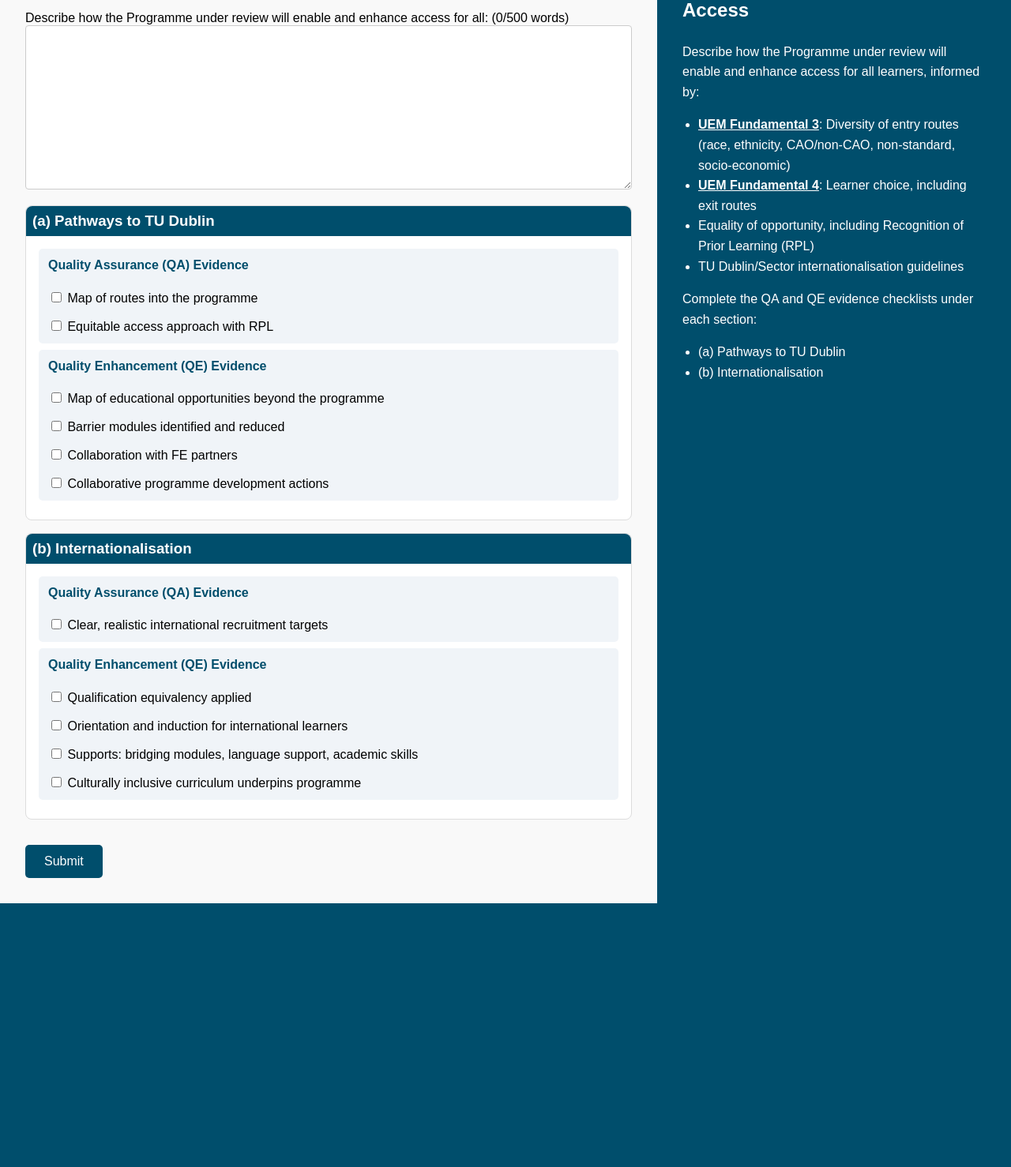
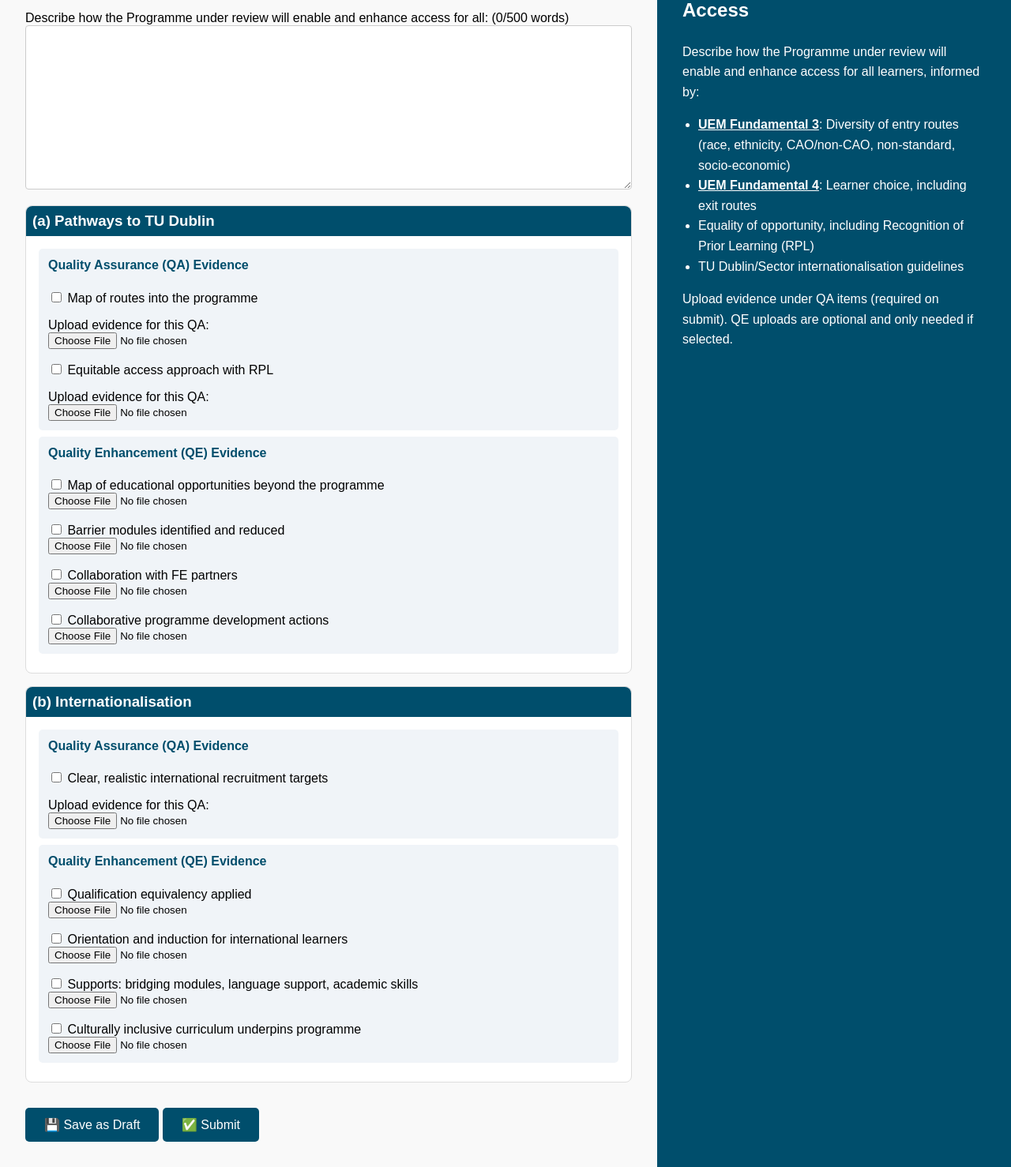
Before and after one commit to ShaunFerns/PSEF_Form_Proof, a Flask app: page /learner-access in a window 1280 px wide. Shown: the part 76-1554 px from the top of the page at 79% size. Before the commit the page ends 1220 px from the top, so only its background shows below. Run offline with Flask 3, Linux system fonts and the light colour scheme.

Commit message:
update for file collection

```diff
--- a/main.py
+++ b/main.py
@@ -1,9 +1,19 @@
-from flask import Flask, render_template, request, redirect, url_for, flash
+from flask import Flask, render_template, request, redirect, url_for, flash, send_from_directory, make_response
 import sqlite3
 from datetime import datetime
+import os
+from werkzeug.utils import secure_filename
+from weasyprint import HTML
+import zipfile
+import io
 
 app = Flask(__name__)
-app.secret_key = 'secret'  # For flashing messages
+app.secret_key = 'secret'
+
+UPLOAD_FOLDER = 'uploads'
+ALLOWED_EXTENSIONS = {'pdf', 'docx', 'xlsx', 'png', 'jpg', 'jpeg'}
+app.config['UPLOAD_FOLDER'] = UPLOAD_FOLDER
+os.makedirs(UPLOAD_FOLDER, exist_ok=True)
 
 # --------------------- DB INITIALISATION ---------------------
 def init_db():
@@ -17,7 +27,9 @@
             pathways_qe TEXT,
             internationalisation_qa TEXT,
             internationalisation_qe TEXT,
-            created_at TEXT
+            evidence_files TEXT,
+            created_at TEXT,
+            status TEXT DEFAULT "draft"
         )
     ''')
     conn.commit()
@@ -25,28 +37,89 @@
 
 init_db()
 
+# --------------------- Helpers ---------------------
+def allowed_file(filename):
+    return '.' in filename and filename.rsplit('.', 1)[1].lower() in ALLOWED_EXTENSIONS
+
 # --------------------- ROUTES ---------------------
 
 @app.route('/')
 def index():
     return redirect(url_for('learner_access_form'))
 
-# ---------- Learner Access Form ----------
 @app.route('/learner-access', methods=['GET', 'POST'])
 def learner_access_form():
     if request.method == 'POST':
+        action = request.form.get('action')  # "save" or "submit"
         programme_description = request.form.get('programme_description')
-
-        # Enforce 500-word limit server-side
         if len(programme_description.split()) > 500:
             flash('Programme description exceeds 500-word limit.')
             return redirect(url_for('learner_access_form'))
 
-        pathways_qa = ', '.join(request.form.getlist('pathways_qa'))
-        pathways_qe = ', '.join(request.form.getlist('pathways_qe'))
-        internationalisation_qa = ', '.join(request.form.getlist('internationalisation_qa'))
-        internationalisation_qe = ', '.join(request.form.getlist('internationalisation_qe'))
+        # Collect QA evidence
+        pathways_qa_list = []
+        internationalisation_qa_list = []
+        evidence_files = []
 
+        qa_file_fields = {
+            'qa_file_map_of_routes': 'Map of routes into programme',
+            'qa_file_equitable_access': 'Equitable access with RPL',
+            'qa_file_international_targets': 'International recruitment targets'
+        }
+
+        for field, label in qa_file_fields.items():
+            file = request.files.get(field)
+            if file and allowed_file(file.filename):
+                filename = secure_filename(f"{datetime.now().strftime('%Y%m%d%H%M%S')}_{file.filename}")
+                filepath = os.path.join(app.config['UPLOAD_FOLDER'], filename)
+                file.save(filepath)
+                evidence_files.append(filename)
+                if 'international_targets' in field:
+                    internationalisation_qa_list.append(label)
+                else:
+                    pathways_qa_list.append(label)
+            else:
+                if request.form.get('pathways_qa') == label or request.form.get('internationalisation_qa') == label:
+                    if 'international_targets' in field:
+                        internationalisation_qa_list.append(label)
+                    else:
+                        pathways_qa_list.append(label)
+
+        # Collect QE evidence
+        pathways_qe_list = request.form.getlist('pathways_qe')
+        internationalisation_qe_list = request.form.getlist('internationalisation_qe')
+
+        qe_file_fields = {
+            'qe_file_map_of_opportunities': 'Map of opportunities beyond programme',
+            'qe_file_barrier_modules': 'Barrier modules reduced',
+            'qe_file_collaboration_fe': 'Collaboration with FE partners',
+            'qe_file_collaborative_development': 'Collaborative programme development',
+            'qe_file_qualification_equivalency': 'Qualification equivalency applied',
+            'qe_file_orientation': 'Orientation for international learners',
+            'qe_file_supports': 'Supports: bridging, language, skills',
+            'qe_file_culturally_inclusive': 'Culturally inclusive curriculum'
+        }
+
+        for field, label in qe_file_fields.items():
+            file = request.files.get(field)
+            if file and allowed_file(file.filename):
+                filename = secure_filename(f"{datetime.now().strftime('%Y%m%d%H%M%S')}_{file.filename}")
+                filepath = os.path.join(app.config['UPLOAD_FOLDER'], filename)
+                file.save(filepath)
+                evidence_files.append(filename)
+
+        # Validation for submission:
+        status = "draft" if action == "save" else "submitted"
+
+        if status == "submitted":
+            if (('Map of routes into programme' in pathways_qa_list or
+                 'Equitable access with RPL' in pathways_qa_list or
+                 'International recruitment targets' in internationalisation_qa_list)
+                and len(evidence_files) == 0):
+                flash("You have selected QA evidence but have not uploaded any evidence files. Please upload files or save as draft.")
+                return redirect(url_for('learner_access_form'))
+
+        # Insert into DB
         conn = sqlite3.connect('psef.db')
         c = conn.cursor()
         c.execute('''
@@ -56,15 +129,19 @@
                 pathways_qe,
                 internationalisation_qa,
                 internationalisation_qe,
-                created_at
-            ) VALUES (?, ?, ?, ?, ?, ?)
+                evidence_files,
+                created_at,
+                status
+            ) VALUES (?, ?, ?, ?, ?, ?, ?, ?)
         ''', (
             programme_description,
-            pathways_qa,
-            pathways_qe,
-            internationalisation_qa,
-            internationalisation_qe,
-            datetime.now().isoformat()
+            ', '.join(pathways_qa_list),
+            ', '.join(pathways_qe_list),
+            ', '.join(internationalisation_qa_list),
+            ', '.join(internationalisation_qe_list),
+            '; '.join(evidence_files),
+            datetime.now().isoformat(),
+            status
         ))
         conn.commit()
         conn.close()
@@ -73,12 +150,14 @@
 
     return render_template('learner_access.html')
 
-# ---------- Success Page ----------
+@app.route('/uploads/<filename>')
+def uploaded_file(filename):
+    return send_from_directory(app.config['UPLOAD_FOLDER'], filename)
+
 @app.route('/success')
 def success():
-    return "<h2>Form submitted successfully ✅</h2><p><a href='/learner-access'>Back to form</a> | <a href='/dashboard'>View Dashboard</a></p>"
+    return "<h2>Form processed successfully ✅</h2><p><a href='/learner-access'>Submit Another</a> | <a href='/dashboard'>View Dashboard</a></p>"
 
-# ---------- Dashboard ----------
 @app.route('/dashboard')
 def dashboard():
     conn = sqlite3.connect('psef.db')
--- a/pyproject.toml
+++ b/pyproject.toml
@@ -8,6 +8,8 @@
 python = ">=3.11.0,<3.12"
 flask = "^3.0.0"
 gunicorn = "^21.2.0"
+werkzeug = "^3.1.3"
+weasyprint = "^65.1"
 
 [tool.pyright]
 # https://github.com/microsoft/pyright/blob/main/docs/configuration.md
--- a/templates/learner_access.html
+++ b/templates/learner_access.html
@@ -14,7 +14,7 @@
       {% endif %}
     {% endwith %}
 
-    <form method="POST">
+    <form method="POST" enctype="multipart/form-data">
         <label for="programme_description">
             Describe how the Programme under review will enable and enhance access for all:
             <span id="word_count">(0/500 words)</span>
@@ -27,16 +27,48 @@
 
             <div class="checkbox-group">
                 <h4>Quality Assurance (QA) Evidence</h4>
-                <label><input type="checkbox" name="pathways_qa" value="Map of routes into programme"> Map of routes into the programme</label>
-                <label><input type="checkbox" name="pathways_qa" value="Equitable access with RPL"> Equitable access approach with RPL</label>
+
+                <label>
+                    <input type="checkbox" name="pathways_qa" value="Map of routes into programme">
+                    Map of routes into the programme
+                </label>
+                <label>Upload evidence for this QA:</label>
+                <input type="file" name="qa_file_map_of_routes">
+
+                <label>
+                    <input type="checkbox" name="pathways_qa" value="Equitable access with RPL">
+                    Equitable access approach with RPL
+                </label>
+                <label>Upload evidence for this QA:</label>
+                <input type="file" name="qa_file_equitable_access">
             </div>
 
             <div class="checkbox-group">
                 <h4>Quality Enhancement (QE) Evidence</h4>
-                <label><input type="checkbox" name="pathways_qe" value="Map of opportunities beyond programme"> Map of educational opportunities beyond the programme</label>
-                <label><input type="checkbox" name="pathways_qe" value="Barrier modules reduced"> Barrier modules identified and reduced</label>
-                <label><input type="checkbox" name="pathways_qe" value="Collaboration with FE partners"> Collaboration with FE partners</label>
-                <label><input type="checkbox" name="pathways_qe" value="Collaborative programme development"> Collaborative programme development actions</label>
+
+                <label>
+                    <input type="checkbox" name="pathways_qe" value="Map of opportunities beyond programme">
+                    Map of educational opportunities beyond the programme
+                </label>
+                <input type="file" name="qe_file_map_of_opportunities">
+
+                <label>
+                    <input type="checkbox" name="pathways_qe" value="Barrier modules reduced">
+                    Barrier modules identified and reduced
+                </label>
+                <input type="file" name="qe_file_barrier_modules">
+
+                <label>
+                    <input type="checkbox" name="pathways_qe" value="Collaboration with FE partners">
+                    Collaboration with FE partners
+                </label>
+                <input type="file" name="qe_file_collaboration_fe">
+
+                <label>
+                    <input type="checkbox" name="pathways_qe" value="Collaborative programme development">
+                    Collaborative programme development actions
+                </label>
+                <input type="file" name="qe_file_collaborative_development">
             </div>
         </div>
 
@@ -46,19 +78,46 @@
 
             <div class="checkbox-group">
                 <h4>Quality Assurance (QA) Evidence</h4>
-                <label><input type="checkbox" name="internationalisation_qa" value="International recruitment targets"> Clear, realistic international recruitment targets</label>
+
+                <label>
+                    <input type="checkbox" name="internationalisation_qa" value="International recruitment targets">
+                    Clear, realistic international recruitment targets
+                </label>
+                <label>Upload evidence for this QA:</label>
+                <input type="file" name="qa_file_international_targets">
             </div>
 
             <div class="checkbox-group">
                 <h4>Quality Enhancement (QE) Evidence</h4>
-                <label><input type="checkbox" name="internationalisation_qe" value="Qualification equivalency applied"> Qualification equivalency applied</label>
-                <label><input type="checkbox" name="internationalisation_qe" value="Orientation for international learners"> Orientation and induction for international learners</label>
-                <label><input type="checkbox" name="internationalisation_qe" value="Supports: bridging, language, skills"> Supports: bridging modules, language support, academic skills</label>
-                <label><input type="checkbox" name="internationalisation_qe" value="Culturally inclusive curriculum"> Culturally inclusive curriculum underpins programme</label>
+
+                <label>
+                    <input type="checkbox" name="internationalisation_qe" value="Qualification equivalency applied">
+                    Qualification equivalency applied
+                </label>
+                <input type="file" name="qe_file_qualification_equivalency">
+
+                <label>
+                    <input type="checkbox" name="internationalisation_qe" value="Orientation for international learners">
+                    Orientation and induction for international learners
+                </label>
+                <input type="file" name="qe_file_orientation">
+
+                <label>
+                    <input type="checkbox" name="internationalisation_qe" value="Supports: bridging, language, skills">
+                    Supports: bridging modules, language support, academic skills
+                </label>
+                <input type="file" name="qe_file_supports">
+
+                <label>
+                    <input type="checkbox" name="internationalisation_qe" value="Culturally inclusive curriculum">
+                    Culturally inclusive curriculum underpins programme
+                </label>
+                <input type="file" name="qe_file_culturally_inclusive">
             </div>
         </div>
 
-        <button type="submit">Submit</button>
+        <button type="submit" name="action" value="save">💾 Save as Draft</button>
+        <button type="submit" name="action" value="submit">✅ Submit</button>
     </form>
 </div>
 
@@ -71,11 +130,7 @@
         <li>Equality of opportunity, including Recognition of Prior Learning (RPL)</li>
         <li>TU Dublin/Sector internationalisation guidelines</li>
     </ul>
-    <p>Complete the QA and QE evidence checklists under each section:</p>
-    <ul>
-        <li>(a) Pathways to TU Dublin</li>
-        <li>(b) Internationalisation</li>
-    </ul>
+    <p>Upload evidence under QA items (required on submit). QE uploads are optional and only needed if selected.</p>
 </div>
 
 <script>
```
Also changed, not shown: requirements.txt (+9 -1 lines), templates/report_template.html (added, +45 -0 lines), 2 other files.
